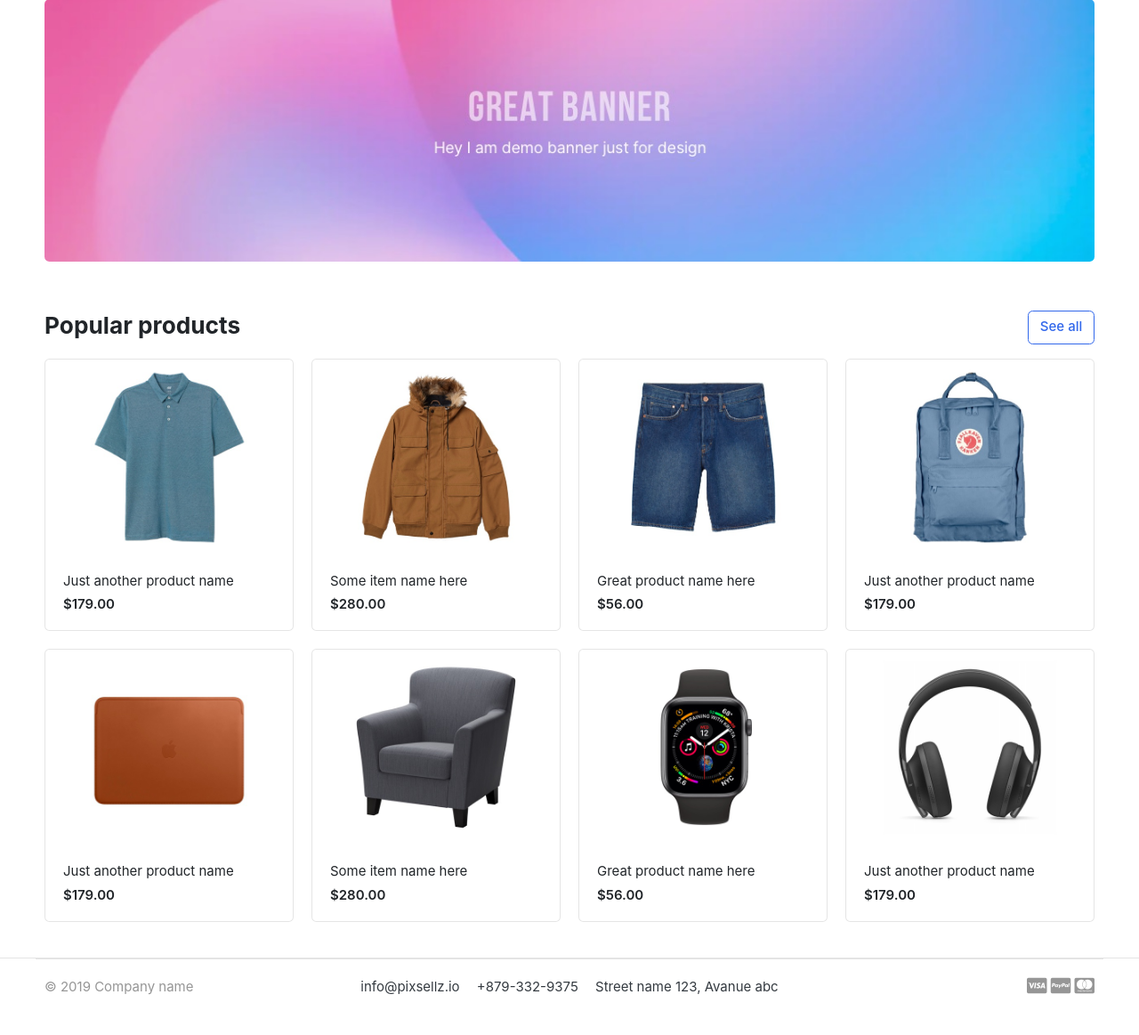
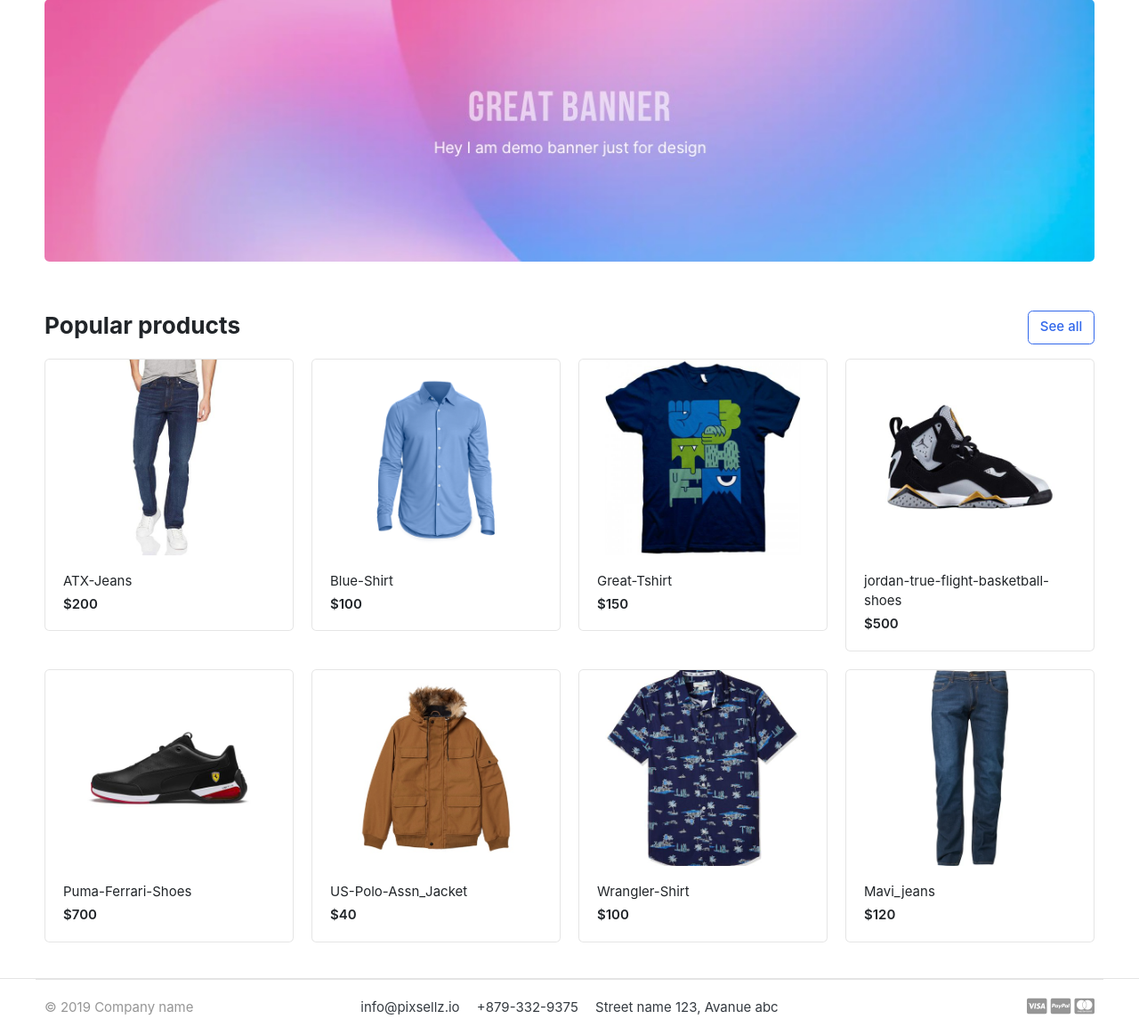
Before and after one commit to haseeb4339/The-Ecommerce, a Django app: page / in a window 1280 px wide. Shown: the part 139-1302 px from the top of the page at 89% size. Before the commit the page ends 1257 px from the top, so only its background shows below. Run offline with Django 3.2, Linux system fonts and the light colour scheme; data comes from the database, SQL or seed files in the repository; both versions use the stored data as it was after the commit; some libraries are stand-ins or nearby versions; some web fonts are replaced.

Commit message:
display/render the products

```diff
--- a/TheEcommerce/views.py
+++ b/TheEcommerce/views.py
@@ -1,5 +1,11 @@
 from django.shortcuts import render
+
+from store.models import Product
 
 
 def home(request):
-    return render(request, 'home.html', {})
+    products = Product.objects.all().filter(is_available=True)
+    context = {
+        'products': products
+    }
+    return render(request, 'home.html', context)
--- a/store/models.py
+++ b/store/models.py
@@ -15,7 +15,7 @@ class Product(models.Model):
     modified_date = models.DateTimeField(auto_now=True)
 
     class Meta:
-        verbose_name = 'product'
+        verbose_name = 'store'
         verbose_name_plural = 'products'
 
     def __str__(self):
--- a/templates/home.html
+++ b/templates/home.html
@@ -26,78 +26,18 @@
 
 
 <div class="row">
+	{% for product in products %}
 		<div class="col-md-3">
 			<div class="card card-product-grid">
-			<a href="{% static './product-detail.html' %}" class="img-wrap"> <img src="{% static 'images/items/1.jpg' %}"> </a>
+				<a href="{% static './product-detail.html' %}" class="img-wrap"> <img src="{{ product.images.url }}"> </a>
 				<figcaption class="info-wrap">
-				<a href="{% static './product-detail.html' %}" class="title">Just another product name</a>
-				<div class="price mt-1">$179.00</div> <!-- price-wrap.// -->
+					<a href="{% static './product-detail.html' %}" class="title">{{ product.product_name }}</a>
+					<div class="price mt-1">${{ product.price }}</div> <!-- price-wrap.// -->
 				</figcaption>
 			</div>
 		</div> <!-- col.// -->
-	<div class="col-md-3">
-		<div class="card card-product-grid">
-			<a href="./product-detail.html" class="img-wrap"> <img src="{% static 'images/items/2.jpg' %}"> </a>
-			<figcaption class="info-wrap">
-				<a href="{% static './product-detail.html' %}" class="title">Some item name here</a>
-				<div class="price mt-1">$280.00</div> <!-- price-wrap.// -->
-			</figcaption>
-		</div>
-	</div> <!-- col.// -->
-	<div class="col-md-3">
-		<div class="card card-product-grid">
-			<a href="{% static './product-detail.html' %}" class="img-wrap"> <img src="{% static 'images/items/3.jpg' %}"> </a>
-			<figcaption class="info-wrap">
-				<a href="{% static './product-detail.html' %}" class="title">Great product name here</a>
-				<div class="price mt-1">$56.00</div> <!-- price-wrap.// -->
-			</figcaption>
-		</div>
-	</div> <!-- col.// -->
-	<div class="col-md-3">
-		<div class="card card-product-grid">
-			<a href="{% static './product-detail.html' %}" class="img-wrap"> <img src="{% static 'images/items/4.jpg' %}"> </a>
-			<figcaption class="info-wrap">
-				<a href="{% static './product-detail.html' %}" class="title">Just another product name</a>
-				<div class="price mt-1">$179.00</div> <!-- price-wrap.// -->
-			</figcaption>
-		</div>
-	</div> <!-- col.// -->
-	<div class="col-md-3">
-		<div class="card card-product-grid">
-			<a href="{% static './product-detail.html' %}" class="img-wrap"> <img src="{% static 'images/items/5.jpg' %}"> </a>
-			<figcaption class="info-wrap">
-				<a href="{% static './product-detail.html' %}" class="title">Just another product name</a>
-				<div class="price mt-1">$179.00</div> <!-- price-wrap.// -->
-			</figcaption>
-		</div>
-	</div> <!-- col.// -->
-	<div class="col-md-3">
-		<div class="card card-product-grid">
-			<a href="{% static './product-detail.html' %}" class="img-wrap"> <img src="{% static 'images/items/6.jpg' %}"> </a>
-			<figcaption class="info-wrap">
-				<a href="{% static './product-detail.html' %}" class="title">Some item name here</a>
-				<div class="price mt-1">$280.00</div> <!-- price-wrap.// -->
-			</figcaption>
-		</div>
-	</div> <!-- col.// -->
-	<div class="col-md-3">
-		<div class="card card-product-grid">
-			<a href="{% static './product-detail.html' %}" class="img-wrap"> <img src="{% static 'images/items/7.jpg' %}"> </a>
-			<figcaption class="info-wrap">
-				<a href="{% static './product-detail.html' %}" class="title">Great product name here</a>
-				<div class="price mt-1">$56.00</div> <!-- price-wrap.// -->
-			</figcaption>
-		</div>
-	</div> <!-- col.// -->
-	<div class="col-md-3">
-		<div class="card card-product-grid">
-			<a href="{% static './product-detail.html' %}" class="img-wrap"> <img src="{% static 'images/items/9.jpg' %}"> </a>
-			<figcaption class="info-wrap">
-				<a href="{% static './product-detail.html' %}" class="title">Just another product name</a>
-				<div class="price mt-1">$179.00</div> <!-- price-wrap.// -->
-			</figcaption>
-		</div>
-	</div> <!-- col.// -->
+	{% endfor %}
+
 </div> <!-- row.// -->
 
 </div><!-- container // -->
```
Also changed, not shown: db.sqlite3, media/photos/product/ATX-Jeans.jpg (added), media/photos/product/Blue-Shirt.jpg (added), media/photos/product/Great-Tshirt.jpg (added), media/photos/product/Mavi_jeans.jpg (added), media/photos/product/Puma-Ferrari-Shoes.jpg (added), media/photos/product/US-Polo-Assn_Jacket.jpg (added), media/photos/product/Wrangler-Shirt.jpg (added), media/photos/product/jordan-true-flight-basketball-shoes.jpg (added). Lines whose indentation alone changed are shown as unchanged.
